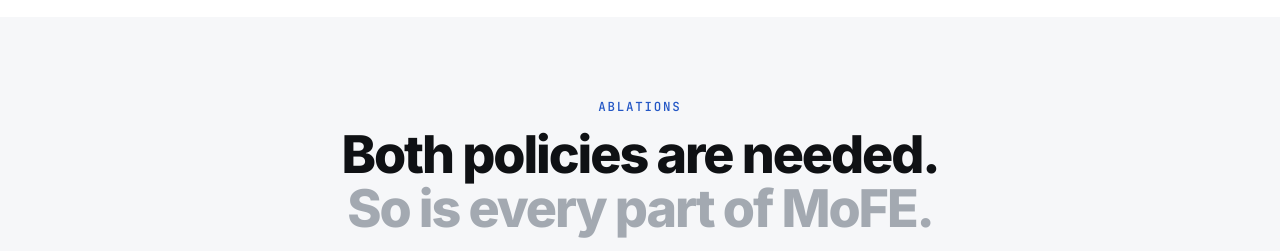
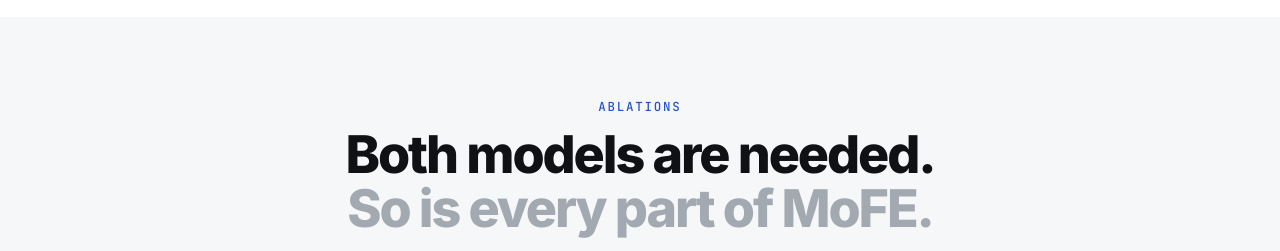
Before and after one commit to MAGICLAB-NUS/Force2Act, a plain HTML site: page index.html in a window 1280 px wide. Shown: the part 8700-8951 px from the top of the page. Drawn offline with Linux system fonts and the light colour scheme.

Commit message:
Ablations heading: both models are needed

```diff
--- a/index.html
+++ b/index.html
@@ -291,7 +291,7 @@ footer{margin-top:84px;border-top:1px solid var(--line);padding:26px 0 44px;font
 
 <section id="ablations" class="band"><div class="wrap">
   <div class="head rv"><div class="eye">Ablations</div>
-    <h2>Both policies are needed. <span>So is every part of MoFE.</span></h2>
+    <h2>Both models are needed. <span>So is every part of MoFE.</span></h2>
     <p>On block pivoting, the reactive regulation reduces the failures from <b>30 to 10</b> of 150 trials. The full tables are below.</p></div>
   <div class="acc cardb rv">
     <details><summary><span>Simulation, per task<small>all seven methods on all five tasks</small></span></summary><div class="in scroll"><table class="tbl" id="simtbl"></table>
```
